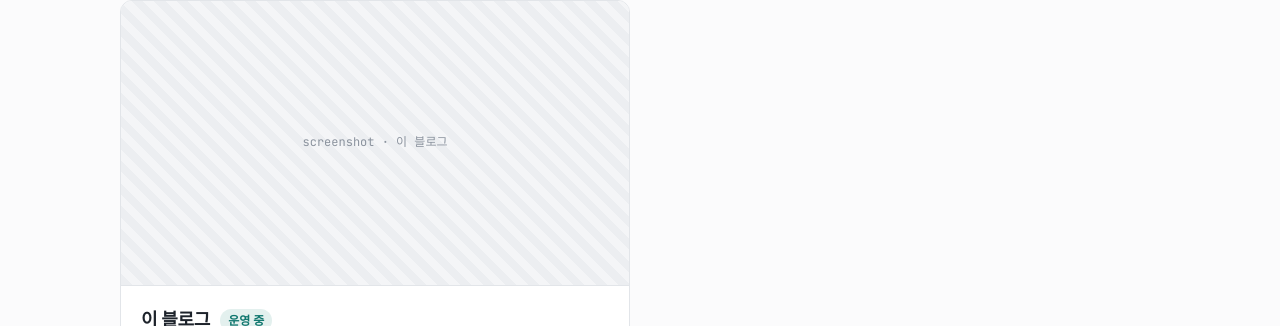
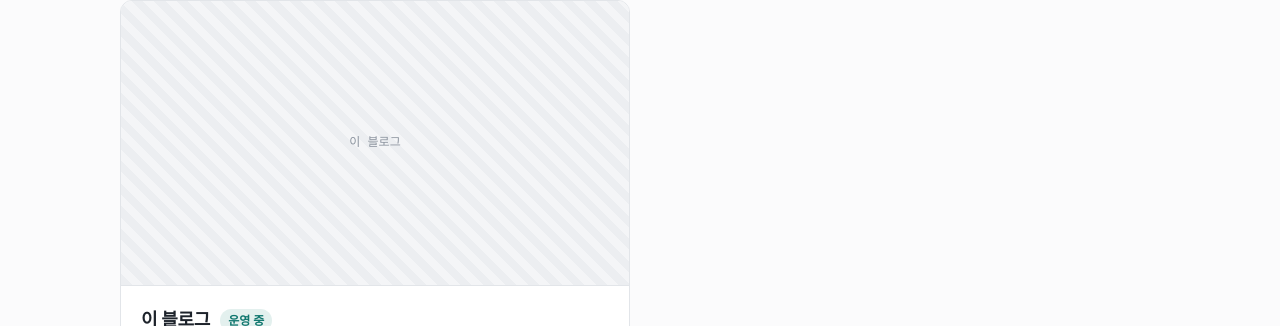
Before and after one commit to powerpower2005/powerpower2005.github.io, a Jekyll site: the page built from index.html, in a window 1280 px wide and 1323 px high. Shown: the part 504-830 px from the top of the window. Built offline with Jekyll 4.4.1, drawn with Linux system fonts in a browser that asks for light colours; some web fonts are replaced.

Commit message:
Remove remaining sample artwork and project placeholder text

```diff
--- a/_config.yml
+++ b/_config.yml
@@ -67,11 +67,6 @@
     permalink: /en/blog/:title/
 
 defaults:
-  # 공유 미리보기 기본 이미지 (글에 image를 따로 적지 않았을 때)
-  - scope:
-      path: ""
-    values:
-      image: /assets/img/og-default.png
   - scope:
       path: ""
       type: posts
--- a/_includes/project-thumb.html
+++ b/_includes/project-thumb.html
@@ -1,4 +1,4 @@
 {% assign pj = include.project %}
 <div class="project-thumb{% if include.wide %} wide{% endif %}">
-  {% if pj.image %}<img src="{{ pj.image | relative_url }}" alt="" loading="lazy">{% else %}<span>screenshot · {{ pj.name }}</span>{% endif %}
+  {% if pj.image %}<img src="{{ pj.image | relative_url }}" alt="" loading="lazy">{% else %}<span>{{ pj.name }}</span>{% endif %}
 </div>
```
Also changed, not shown: assets/img/og-default.png (deleted), assets/img/sample-diagram.svg (deleted).
